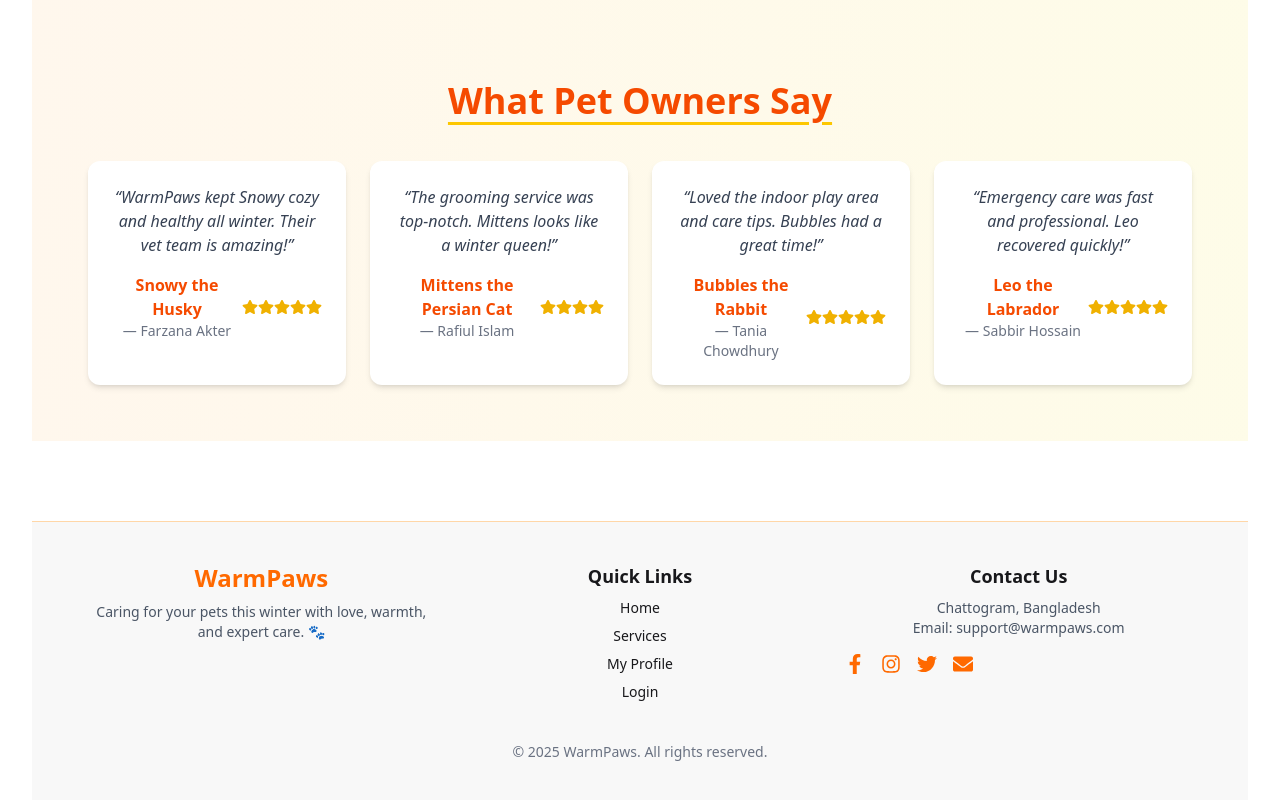
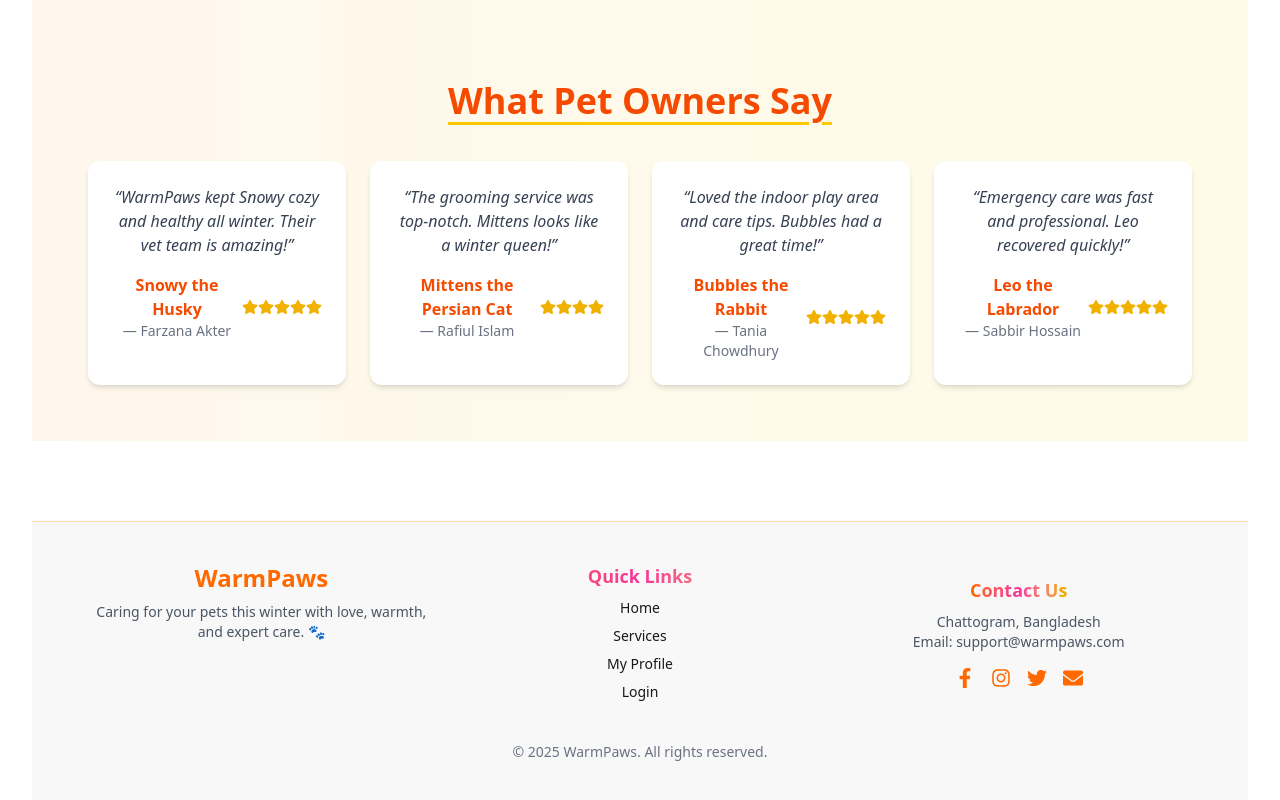
Before and after one commit to Taslimapopi/warmPaw-project, a React (Vite) app: page /services in a window 1280 px wide. Shown: the part 3883-4683 px from the top of the page. Built offline with nearby package versions, Linux system fonts and the light colour scheme; no server answers.

Commit message:
enough i wont change anything anymore

```diff
--- a/src/components/Footer.jsx
+++ b/src/components/Footer.jsx
@@ -17,7 +17,7 @@ const Footer = () => {
 
         {/* Quick Links */}
         <div>
-          <h3 className="text-lg font-semibold mb-2">Quick Links</h3>
+          <h3 className="text-lg font-semibold mb-2 text-transparent bg-clip-text bg-gradient-to-r from-orange-500 via-pink-500 to-yellow-500">Quick Links</h3>
           <ul className="space-y-2 text-sm">
             <li><Link to="/" className="hover:text-orange-500">Home</Link></li>
             <li><Link to="/services" className="hover:text-orange-500">Services</Link></li>
@@ -27,11 +27,11 @@ const Footer = () => {
         </div>
 
         {/* Contact & Social */}
-        <div>
-          <h3 className="text-lg font-semibold mb-2">Contact Us</h3>
+        <div className="flex flex-col justify-center items-center">
+          <h3 className="text-lg font-semibold mb-2 text-transparent bg-clip-text bg-gradient-to-r from-orange-500 via-pink-500 to-yellow-500">Contact Us</h3>
           <p className="text-sm text-gray-600">Chattogram, Bangladesh</p>
           <p className="text-sm text-gray-600">Email: support@warmpaws.com</p>
-          <div className="flex space-x-4 mt-4 text-orange-500 text-xl">
+          <div className="flex space-x-4 mt-4 text-orange-500 text-xl ">
             <a href="https://facebook.com" target="_blank" rel="noreferrer"><FaFacebookF /></a>
             <a href="https://instagram.com" target="_blank" rel="noreferrer"><FaInstagram /></a>
             <a href="https://twitter.com" target="_blank" rel="noreferrer"><FaTwitter /></a>
```
